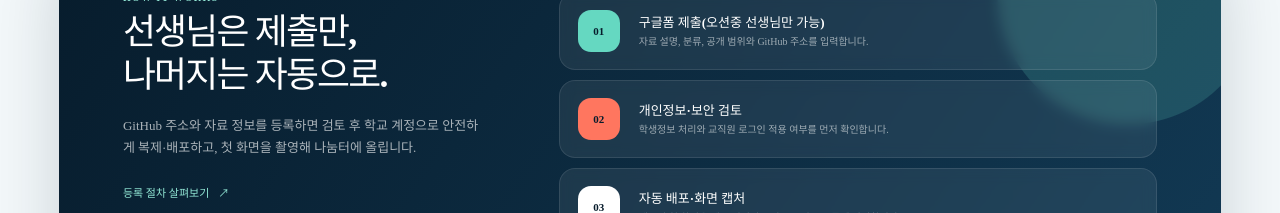
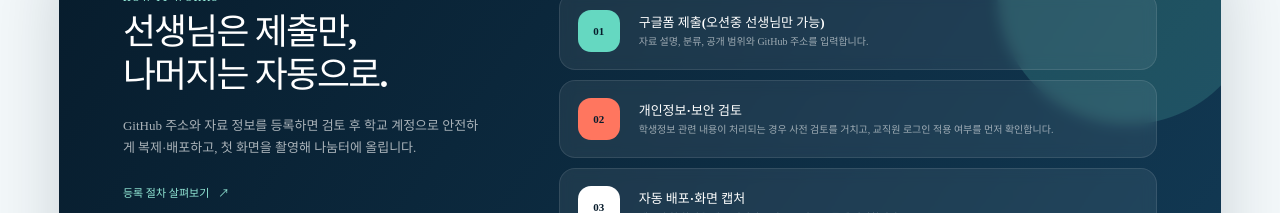
Before and after one commit to vibeoschool/education-sharing-portal, a Next.js app: page / in a window 1280 px wide. Shown: the part 1500-1713 px from the top of the page. Built offline with nearby package versions, Linux system fonts and the light colour scheme; no server answers.

Commit message:
copy: clarify student data review step

```diff
--- a/app/page.tsx
+++ b/app/page.tsx
@@ -557,7 +557,10 @@ export default function Home() {
             <span>02</span>
             <div>
               <strong>개인정보·보안 검토</strong>
-              <p>학생정보 처리와 교직원 로그인 적용 여부를 먼저 확인합니다.</p>
+              <p>
+                학생정보 관련 내용이 처리되는 경우 사전 검토를 거치고, 교직원
+                로그인 적용 여부를 먼저 확인합니다.
+              </p>
             </div>
           </li>
           <li>
```
